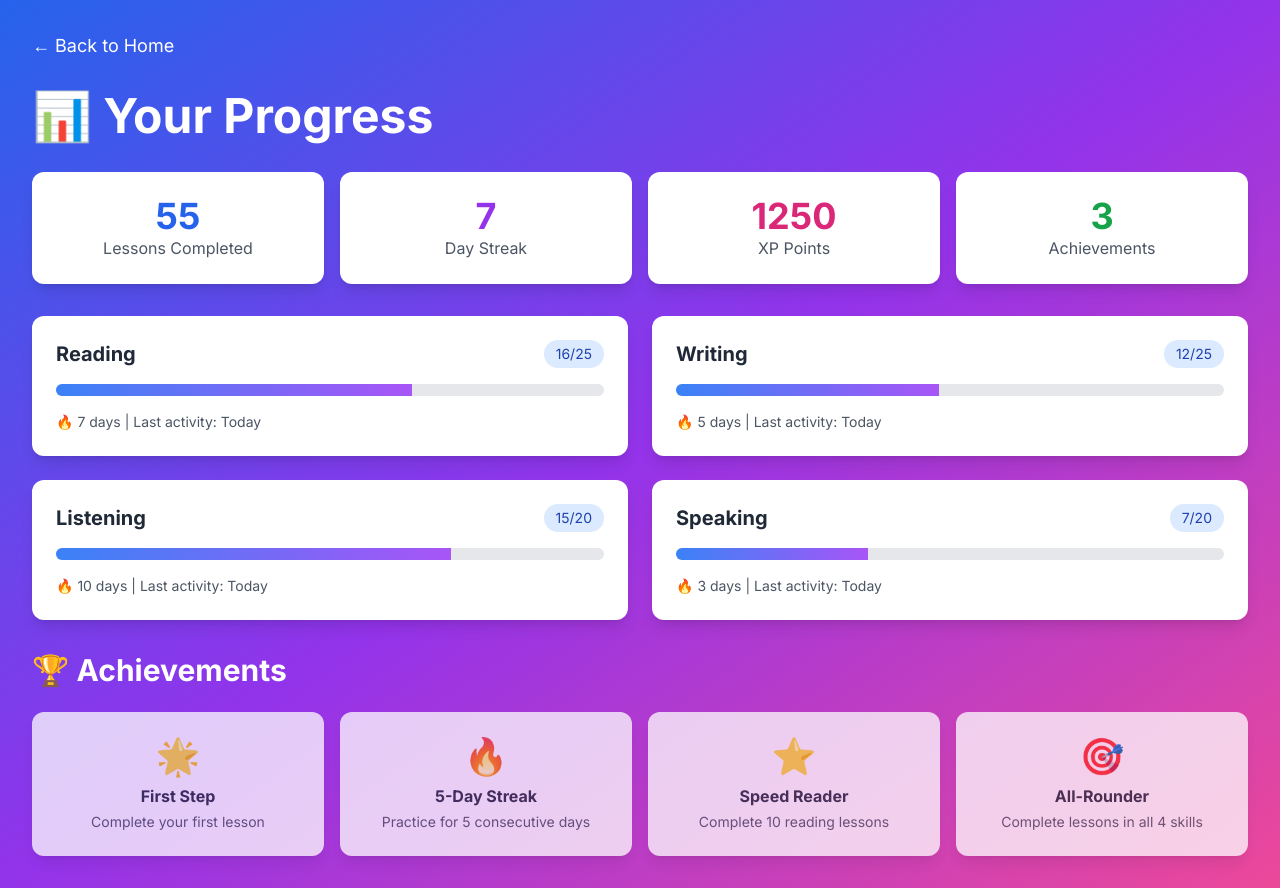
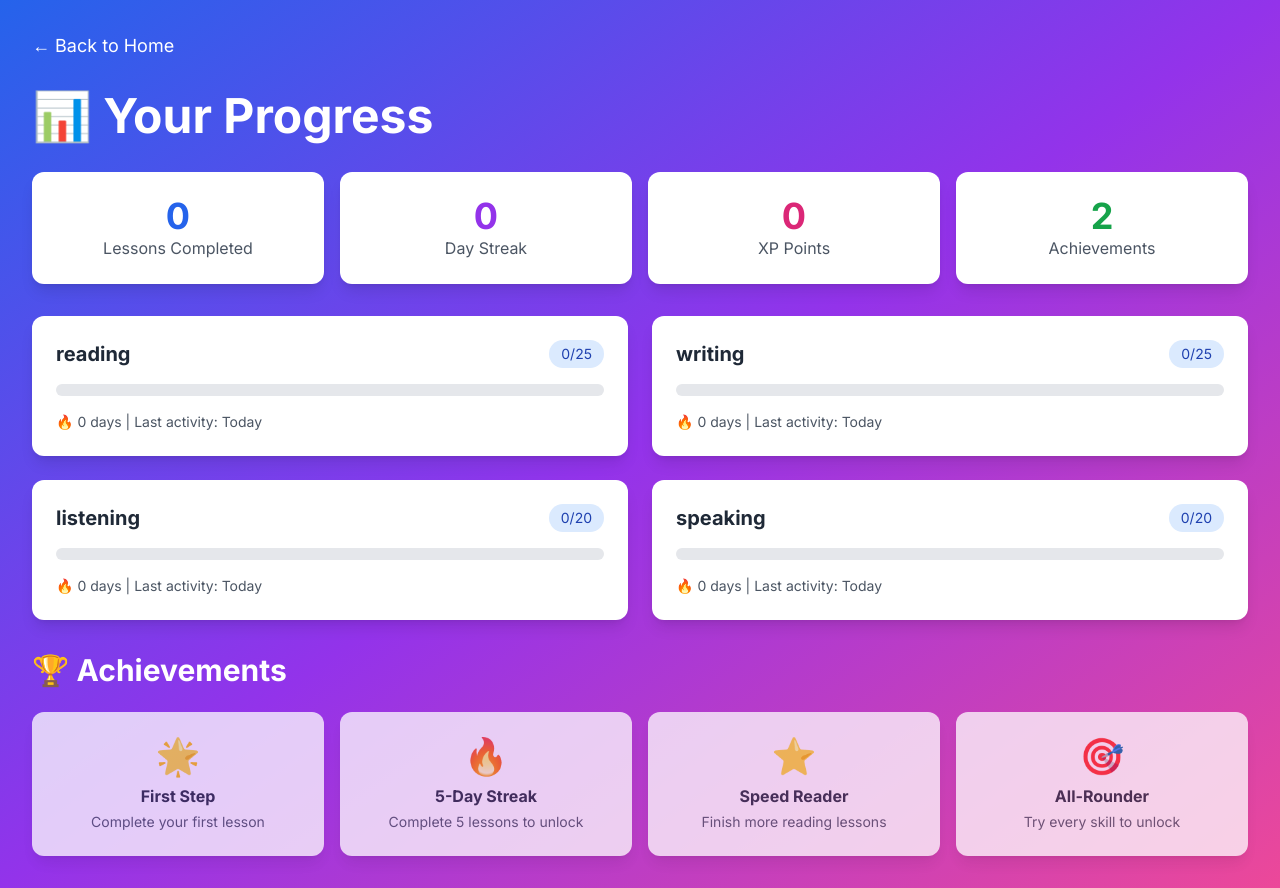
Before and after one commit to marktran0710/learn-chinese, a Next.js app: page /progress in a window 1280 px wide. Built offline with nearby package versions, Linux system fonts and the light colour scheme.

Commit message:
update dynamic page

```diff
--- a/src/app/lessons/[skill]/page.tsx
+++ b/src/app/lessons/[skill]/page.tsx
@@ -1,8 +1,13 @@
 "use client";
 
 import Link from "next/link";
-import { useState } from "react";
+import { useEffect, useState } from "react";
 import { PronunciationPlayer } from "@/lib/pronunciation";
+import {
+  addCompletedLesson,
+  loadCompletedLessons,
+  saveLastActiveSkill,
+} from "@/lib/storage";
 
 interface LessonData {
   id: string;
@@ -114,12 +119,27 @@ export default function LessonsPage({
   const [completed, setCompleted] = useState<Set<string>>(new Set());
   const [playingAudio, setPlayingAudio] = useState<string | null>(null);
 
-  // Handle async params
-  resolvedParams.then((p) => {
-    if (skill !== p.skill) {
-      setSkill(p.skill);
+  useEffect(() => {
+    const storedLessons = loadCompletedLessons();
+    setCompleted(new Set(storedLessons));
+  }, []);
+
+  useEffect(() => {
+    resolvedParams.then((p) => {
+      if (skill !== p.skill) {
+        setSkill(p.skill);
+      }
+    });
+  }, [resolvedParams, skill]);
+
+  useEffect(() => {
+    if (!skill) return;
+    saveLastActiveSkill(skill);
+    const currentLessons = lessonsData[skill] || [];
+    if (currentLessons.length > 0) {
+      setSelectedLesson(currentLessons[0]);
     }
-  });
+  }, [skill]);
 
   const skillTitles: Record<string, string> = {
     reading: "📖 Reading",
@@ -131,8 +151,16 @@ export default function LessonsPage({
   const lessons = lessonsData[skill] || [];
   const skillTitle = skillTitles[skill] || "Learning";
 
+  const getCompletionKey = (lessonId: string) => `${skill}-${lessonId}`;
+
   const handleCompleteLesson = (lessonId: string) => {
-    setCompleted((prev) => new Set([...prev, lessonId]));
+    const completionKey = getCompletionKey(lessonId);
+    const updated = addCompletedLesson(completionKey);
+    setCompleted(new Set(updated));
+  };
+
+  const isCompleted = (lessonId: string) => {
+    return completed.has(getCompletionKey(lessonId));
   };
 
   const handlePlayAudio = (audioKey: string, text: string) => {
@@ -174,7 +202,7 @@ export default function LessonsPage({
                       selectedLesson?.id === lesson.id
                         ? "bg-blue-600 text-white"
                         : "bg-gray-100 hover:bg-gray-200"
-                    } ${completed.has(lesson.id) ? "border-l-4 border-green-500" : ""}`}
+                    } ${isCompleted(lesson.id) ? "border-l-4 border-green-500" : ""}`}
                   >
                     <div className="flex items-center justify-between">
                       <span className="font-semibold">{lesson.title}</span>
--- a/src/app/page.tsx
+++ b/src/app/page.tsx
@@ -1,10 +1,24 @@
 "use client";
 
 import Link from "next/link";
-import { useState } from "react";
+import { useEffect, useState } from "react";
+import {
+  loadCompletedLessons,
+  loadCustomWords,
+  loadLastActiveSkill,
+} from "@/lib/storage";
 
 export default function Home() {
   const [selectedSkill, setSelectedSkill] = useState<string | null>(null);
+  const [completedLessons, setCompletedLessons] = useState<string[]>([]);
+  const [wordCount, setWordCount] = useState(0);
+  const [lastSkill, setLastSkill] = useState<string | null>(null);
+
+  useEffect(() => {
+    setCompletedLessons(loadCompletedLessons());
+    setWordCount(loadCustomWords().length);
+    setLastSkill(loadLastActiveSkill());
+  }, []);
 
   const skills = [
     {
@@ -75,9 +89,19 @@ export default function Home() {
           Learn through 4 essential skills: Reading, Writing, Listening, and
           Speaking. Interactive lessons designed for every level.
         </p>
-        <button className="btn btn-primary text-lg mb-12">
-          Get Started Now
-        </button>
+        <div className="mb-8 flex flex-col items-center gap-4 sm:flex-row sm:justify-center">
+          <div className="text-white text-lg">
+            <div>📘 Completed lessons: {completedLessons.length}</div>
+            <div>✍️ Saved words: {wordCount}</div>
+            {lastSkill && <div>🔁 Last activity: {lastSkill} lessons</div>}
+          </div>
+          <Link
+            href={lastSkill ? `/lessons/${lastSkill}` : "/lessons/reading"}
+            className="btn btn-primary text-lg"
+          >
+            {lastSkill ? "Continue Learning" : "Get Started Now"}
+          </Link>
+        </div>
 
         {/* Skills Grid */}
         <div className="grid grid-cols-1 md:grid-cols-2 lg:grid-cols-4 gap-6 mt-12">
--- a/src/app/progress/page.tsx
+++ b/src/app/progress/page.tsx
@@ -1,36 +1,72 @@
 "use client";
 
 import Link from "next/link";
+import { useEffect, useState } from "react";
 import { ProgressBar } from "@/components/ProgressBar";
+import { loadCompletedLessons, loadCustomWords } from "@/lib/storage";
 
 export default function ProgressPage() {
+  const [completedLessons, setCompletedLessons] = useState<string[]>([]);
+  const [wordCount, setWordCount] = useState(0);
+
+  useEffect(() => {
+    const lessons = loadCompletedLessons();
+    setCompletedLessons(lessons);
+    setWordCount(loadCustomWords().length);
+  }, []);
+
+  const countForSkill = (skill: string, total: number) => {
+    const count = completedLessons.filter((item) =>
+      item.startsWith(`${skill}-`),
+    ).length;
+    return {
+      skill,
+      progress: total === 0 ? 0 : Math.round((count / total) * 100),
+      lessons: `${count}/${total}`,
+      streak: `${Math.min(count, 12)} days`,
+    };
+  };
+
   const stats = [
-    { skill: "Reading", progress: 65, lessons: "16/25", streak: "7 days" },
-    { skill: "Writing", progress: 48, lessons: "12/25", streak: "5 days" },
-    { skill: "Listening", progress: 72, lessons: "15/20", streak: "10 days" },
-    { skill: "Speaking", progress: 35, lessons: "7/20", streak: "3 days" },
+    countForSkill("reading", 25),
+    countForSkill("writing", 25),
+    countForSkill("listening", 20),
+    countForSkill("speaking", 20),
   ];
 
+  const totalLessons = completedLessons.length;
+  const xpPoints = totalLessons * 15 + wordCount * 5;
   const achievements = [
     {
       icon: "🌟",
       title: "First Step",
-      description: "Complete your first lesson",
+      description:
+        totalLessons > 0
+          ? "You completed your first lesson"
+          : "Complete your first lesson",
     },
     {
       icon: "🔥",
       title: "5-Day Streak",
-      description: "Practice for 5 consecutive days",
+      description:
+        totalLessons >= 5
+          ? "Practice for 5 consecutive days"
+          : "Complete 5 lessons to unlock",
     },
     {
       icon: "⭐",
       title: "Speed Reader",
-      description: "Complete 10 reading lessons",
+      description:
+        stats[0].progress >= 40
+          ? "Complete 10 reading lessons"
+          : "Finish more reading lessons",
     },
     {
       icon: "🎯",
       title: "All-Rounder",
-      description: "Complete lessons in all 4 skills",
+      description: stats.every((item) => item.progress >= 20)
+        ? "Complete lessons in all 4 skills"
+        : "Try every skill to unlock",
     },
   ];
 
@@ -49,19 +85,29 @@ export default function ProgressPage() {
         {/* Overall Stats */}
         <div className="grid grid-cols-2 md:grid-cols-4 gap-4 mb-8">
           <div className="card text-center">
-            <div className="text-4xl font-bold text-blue-600">55</div>
+            <div className="text-4xl font-bold text-blue-600">
+              {totalLessons}
+            </div>
             <p className="text-gray-600">Lessons Completed</p>
           </div>
           <div className="card text-center">
-            <div className="text-4xl font-bold text-purple-600">7</div>
+            <div className="text-4xl font-bold text-purple-600">
+              {Math.min(totalLessons, 30)}
+            </div>
             <p className="text-gray-600">Day Streak</p>
           </div>
           <div className="card text-center">
-            <div className="text-4xl font-bold text-pink-600">1250</div>
+            <div className="text-4xl font-bold text-pink-600">{xpPoints}</div>
             <p className="text-gray-600">XP Points</p>
           </div>
           <div className="card text-center">
-            <div className="text-4xl font-bold text-green-600">3</div>
+            <div className="text-4xl font-bold text-green-600">
+              {
+                achievements.filter(
+                  (item) => item.description.includes("unlock") === false,
+                ).length
+              }
+            </div>
             <p className="text-gray-600">Achievements</p>
           </div>
         </div>
--- /dev/null
+++ b/src/lib/storage.ts
@@ -0,0 +1,56 @@
+export type CustomWord = {
+  id: string;
+  chinese: string;
+  pinyin: string;
+  meaning: string;
+  example?: string;
+  createdAt: string;
+};
+
+const WORDS_KEY = "learnChinese.customWords";
+const COMPLETED_KEY = "learnChinese.completedLessons";
+const LAST_SKILL_KEY = "learnChinese.lastSkill";
+
+export function loadCustomWords(): CustomWord[] {
+  if (typeof window === "undefined") return [];
+  const stored = localStorage.getItem(WORDS_KEY);
+  if (!stored) return [];
+  try {
+    return JSON.parse(stored) as CustomWord[];
+  } catch {
+    return [];
+  }
+}
+
+export function saveCustomWords(words: CustomWord[]) {
+  localStorage.setItem(WORDS_KEY, JSON.stringify(words));
+}
+
+export function loadCompletedLessons(): string[] {
+  if (typeof window === "undefined") return [];
+  const stored = localStorage.getItem(COMPLETED_KEY);
+  if (!stored) return [];
+  try {
+    return JSON.parse(stored) as string[];
+  } catch {
+    return [];
+  }
+}
+
+export function addCompletedLesson(key: string): string[] {
+  const current = loadCompletedLessons();
+  if (!current.includes(key)) {
+    current.unshift(key);
+    localStorage.setItem(COMPLETED_KEY, JSON.stringify(current));
+  }
+  return current;
+}
+
+export function saveLastActiveSkill(skill: string) {
+  localStorage.setItem(LAST_SKILL_KEY, skill);
+}
+
+export function loadLastActiveSkill(): string | null {
+  if (typeof window === "undefined") return null;
+  return localStorage.getItem(LAST_SKILL_KEY);
+}
```
